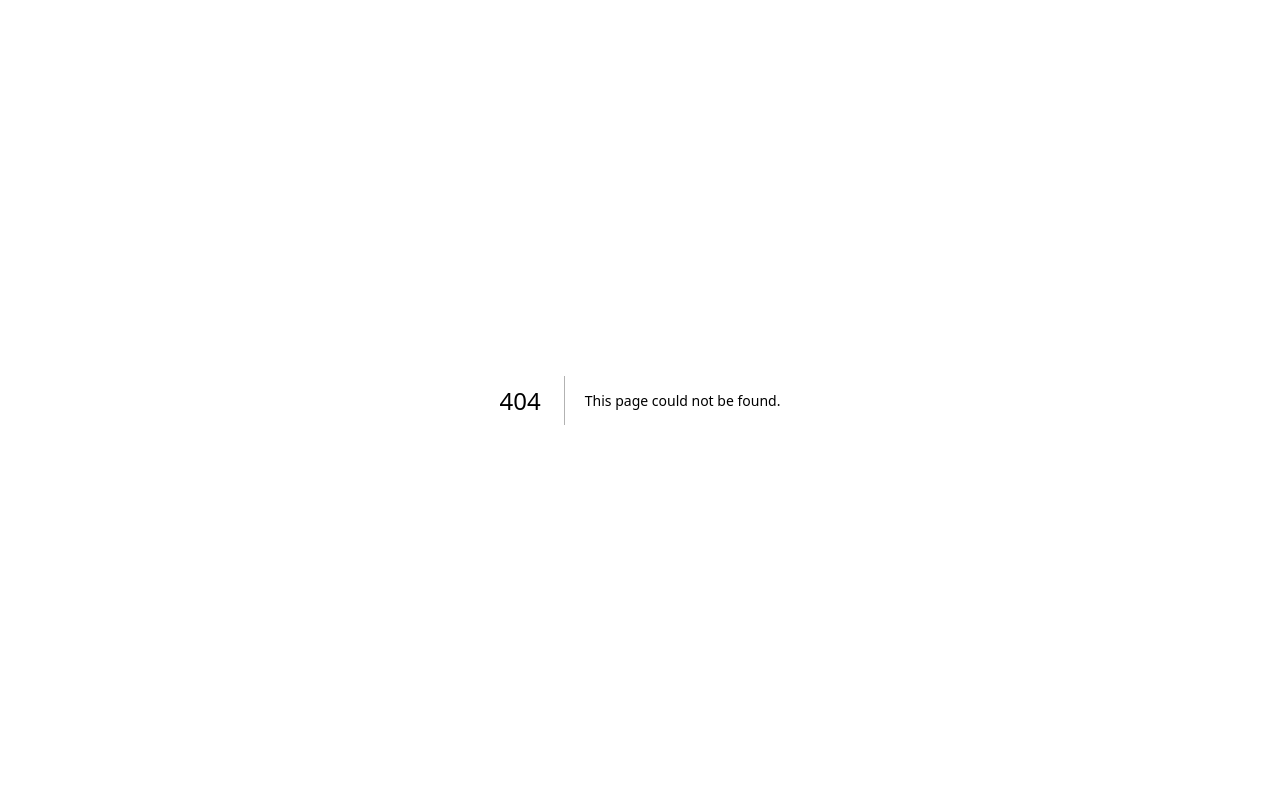
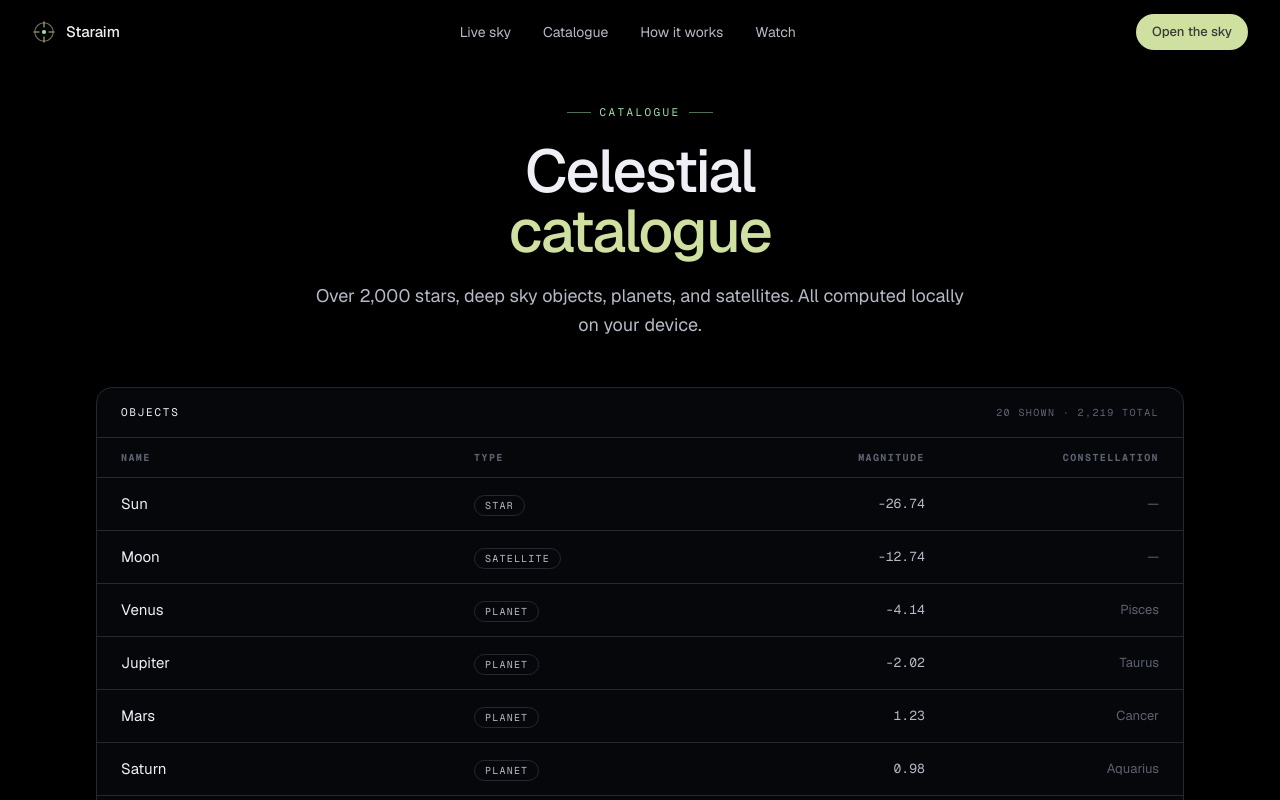
Before and after one commit to CodeInfiltrator/staraim, a Next.js app: page /catalogue in a window 1280 px wide. Before the commit this address had no page. Shown: the top 800 px of the page. Built offline with nearby package versions, Linux system fonts and the light colour scheme.

Commit message:
Split Live Sky and Catalogue into separate pages

```diff
--- /dev/null
+++ b/src/app/catalogue/page.tsx
@@ -0,0 +1,117 @@
+import { Nav } from "@/components/sections/Nav";
+import { Starfield } from "@/components/sky/Starfield";
+
+export const metadata = {
+  title: "Catalogue — Staraim",
+  description: "Browse the Staraim celestial catalogue — stars, deep sky objects, planets, and satellites.",
+};
+
+const CATALOGUE = [
+  { name: "Sun", type: "Star", mag: "-26.74", constellation: "—" },
+  { name: "Moon", type: "Satellite", mag: "-12.74", constellation: "—" },
+  { name: "Venus", type: "Planet", mag: "-4.14", constellation: "Pisces" },
+  { name: "Jupiter", type: "Planet", mag: "-2.02", constellation: "Taurus" },
+  { name: "Mars", type: "Planet", mag: "1.23", constellation: "Cancer" },
+  { name: "Saturn", type: "Planet", mag: "0.98", constellation: "Aquarius" },
+  { name: "Sirius", type: "Star", mag: "-1.46", constellation: "Canis Major" },
+  { name: "Canopus", type: "Star", mag: "-0.72", constellation: "Carina" },
+  { name: "Arcturus", type: "Star", mag: "-0.05", constellation: "Boötes" },
+  { name: "Vega", type: "Star", mag: "0.03", constellation: "Lyra" },
+  { name: "Capella", type: "Star", mag: "0.08", constellation: "Auriga" },
+  { name: "Rigel", type: "Star", mag: "0.13", constellation: "Orion" },
+  { name: "Procyon", type: "Star", mag: "0.34", constellation: "Canis Minor" },
+  { name: "Betelgeuse", type: "Star", mag: "0.50", constellation: "Orion" },
+  { name: "Orion Nebula (M42)", type: "Nebula", mag: "4.00", constellation: "Orion" },
+  { name: "Andromeda Galaxy (M31)", type: "Galaxy", mag: "3.44", constellation: "Andromeda" },
+  { name: "Pleiades (M45)", type: "Open Cluster", mag: "1.60", constellation: "Taurus" },
+  { name: "Beehive Cluster (M44)", type: "Open Cluster", mag: "3.70", constellation: "Cancer" },
+  { name: "Crab Nebula (M1)", type: "Supernova Remnant", mag: "8.40", constellation: "Taurus" },
+  { name: "ISS (ZARYA)", type: "Satellite", mag: "-2.00", constellation: "—" },
+];
+
+export default function CataloguePage() {
+  return (
+    <>
+      <Nav />
+      <main className="min-h-screen bg-void pt-24 pb-16">
+        <div className="pointer-events-none fixed inset-0 -z-10">
+          <Starfield density={0.25} />
+        </div>
+
+        <div className="mx-auto max-w-6xl px-5 sm:px-8">
+          <header className="mb-12 text-center">
+            <span className="inline-flex items-center gap-2 font-mono text-[11px] tracking-[0.22em] text-mint uppercase">
+              <span className="h-px w-6 bg-mint/50" />
+              Catalogue
+              <span className="h-px w-6 bg-mint/50" />
+            </span>
+            <h1 className="mt-5 text-balance text-4xl font-medium tracking-[-0.03em] text-mist sm:text-5xl lg:text-6xl">
+              Celestial
+              <br />
+              <span className="text-sage">catalogue</span>
+            </h1>
+            <p className="mx-auto mt-5 max-w-2xl text-lg leading-relaxed text-fog">
+              Over 2,000 stars, deep sky objects, planets, and satellites.
+              All computed locally on your device.
+            </p>
+          </header>
+
+          <div className="overflow-hidden rounded-2xl border border-line bg-surface/60 backdrop-blur-sm">
+            <div className="flex items-center justify-between border-b border-line px-6 py-4">
+              <span className="font-mono text-[11px] tracking-[0.16em] text-mist uppercase">
+                Objects
+              </span>
+              <span className="font-mono text-[10px] tracking-[0.14em] text-dim uppercase">
+                {CATALOGUE.length} shown · 2,219 total
+              </span>
+            </div>
+
+            <div className="overflow-x-auto">
+              <table className="w-full">
+                <thead>
+                  <tr className="border-b border-line">
+                    <th className="px-6 py-3 text-left font-mono text-[10px] tracking-[0.14em] text-dim uppercase">
+                      Name
+                    </th>
+                    <th className="px-6 py-3 text-left font-mono text-[10px] tracking-[0.14em] text-dim uppercase">
+                      Type
+                    </th>
+                    <th className="px-6 py-3 text-right font-mono text-[10px] tracking-[0.14em] text-dim uppercase">
+                      Magnitude
+                    </th>
+                    <th className="px-6 py-3 text-right font-mono text-[10px] tracking-[0.14em] text-dim uppercase">
+                      Constellation
+                    </th>
+                  </tr>
+                </thead>
+                <tbody className="divide-y divide-line">
+                  {CATALOGUE.map((obj, i) => (
+                    <tr
+                      key={i}
+                      className="transition-colors hover:bg-surface-2"
+                    >
+                      <td className="px-6 py-3.5 text-[15px] text-mist">
+                        {obj.name}
+                      </td>
+                      <td className="px-6 py-3.5">
+                        <span className="inline-flex rounded-pill border border-line px-2.5 py-0.5 font-mono text-[10px] tracking-[0.12em] text-fog uppercase">
+                          {obj.type}
+                        </span>
+                      </td>
+                      <td className="px-6 py-3.5 text-right font-mono text-[13px] text-fog tabular-nums">
+                        {obj.mag}
+                      </td>
+                      <td className="px-6 py-3.5 text-right text-[13px] text-dim">
+                        {obj.constellation}
+                      </td>
+                    </tr>
+                  ))}
+                </tbody>
+              </table>
+            </div>
+          </div>
+        </div>
+      </main>
+    </>
+  );
+}
--- a/src/app/page.tsx
+++ b/src/app/page.tsx
@@ -1,10 +1,8 @@
 import { Nav } from "@/components/sections/Nav";
 import { Hero } from "@/components/sections/Hero";
-import { SkyDemo } from "@/components/sections/SkyDemo";
 import { HowItWorks } from "@/components/sections/HowItWorks";
 import { WatchExperience } from "@/components/sections/WatchExperience";
 import { Features } from "@/components/sections/Features";
-import { Catalogue } from "@/components/sections/Catalogue";
 import { CTA } from "@/components/sections/CTA";
 import { Footer } from "@/components/sections/Footer";
 
@@ -14,11 +12,9 @@ export default function Page() {
       <Nav />
       <main>
         <Hero />
-        <SkyDemo />
         <HowItWorks />
         <WatchExperience />
         <Features />
-        <Catalogue />
         <CTA />
       </main>
       <Footer />
--- /dev/null
+++ b/src/app/sky/page.tsx
@@ -0,0 +1,43 @@
+import { Nav } from "@/components/sections/Nav";
+import { Starfield } from "@/components/sky/Starfield";
+import { SkyMap } from "@/components/sky/SkyMap";
+
+export const metadata = {
+  title: "Live Sky — Staraim",
+  description: "Interactive live sky map with real-time star positions, planets, satellites and object identification.",
+};
+
+export default function SkyPage() {
+  return (
+    <>
+      <Nav />
+      <main className="min-h-screen bg-void pt-24 pb-12">
+        <div className="mx-auto max-w-7xl px-5 sm:px-8">
+          <header className="mb-8 text-center">
+            <span className="inline-flex items-center gap-2 font-mono text-[11px] tracking-[0.22em] text-mint uppercase">
+              <span className="h-px w-6 bg-mint/50" />
+              Live sky
+              <span className="h-px w-6 bg-mint/50" />
+            </span>
+            <h1 className="mt-5 text-balance text-4xl font-medium tracking-[-0.03em] text-mist sm:text-5xl lg:text-6xl">
+              See what's above
+              <br />
+              <span className="text-sage">right now</span>
+            </h1>
+            <p className="mx-auto mt-5 max-w-2xl text-lg leading-relaxed text-fog">
+              A live, interactive map of the sky computed from real ephemeris data.
+              Drag to explore, tap to identify, and scrub through time.
+            </p>
+          </header>
+
+          <div className="relative">
+            <div className="pointer-events-none absolute -inset-20 -z-10">
+              <Starfield density={0.3} />
+            </div>
+            <SkyMap className="h-[min(85vh,52rem)] w-full" />
+          </div>
+        </div>
+      </main>
+    </>
+  );
+}
--- a/src/components/sections/Footer.tsx
+++ b/src/components/sections/Footer.tsx
@@ -8,7 +8,7 @@ const COLUMNS = [
       { label: "Live sky", href: "#sky" },
       { label: "How it works", href: "#how" },
       { label: "The watch", href: "#watch" },
-      { label: "Catalogue", href: "#catalogue" },
+      { label: "Catalogue", href: "/catalogue" },
     ],
   },
   {
--- a/src/components/sections/Hero.tsx
+++ b/src/components/sections/Hero.tsx
@@ -62,27 +62,41 @@ export function Hero() {
 
           <Reveal from="up" delay={0.28}>
             <div className="mt-9 flex flex-wrap items-center gap-3">
-              <ButtonLink href="#sky">Open the live sky</ButtonLink>
-              <ButtonLink href="#watch" variant="secondary">
-                <WatchGlyph />
+              <ButtonLink href="/sky">Open the live sky</ButtonLink>
+              <ButtonLink href="/#watch" variant="secondary">
                 See the watch
               </ButtonLink>
             </div>
           </Reveal>
 
           <Reveal from="up" delay={0.36}>
-            <dl className="mt-12 grid max-w-lg grid-cols-2 gap-x-8 gap-y-5 border-t border-line pt-7 sm:grid-cols-4">
-              {STATS.map((s) => (
-                <div key={s.label}>
-                  <dt className="text-2xl font-medium tracking-[-0.02em] text-mist tabular-nums">
-                    {s.value}
-                  </dt>
-                  <dd className="mt-1 font-mono text-[10px] tracking-[0.14em] text-dim uppercase">
-                    {s.label}
-                  </dd>
+            <div className="mt-10 rounded-2xl border border-line bg-surface/60 p-6 backdrop-blur-sm">
+              <div className="flex flex-col gap-4 sm:flex-row sm:items-center sm:justify-between">
+                <div>
+                  <h3 className="text-lg font-medium tracking-[-0.01em] text-mist">
+                    Download our app
+                  </h3>
+                  <p className="mt-1 text-sm text-fog">
+                    Coming soon to the App Store. Join the waitlist to get early access.
+                  </p>
                 </div>
-              ))}
-            </dl>
+                <div className="flex flex-wrap gap-2">
+                  <button
+                    disabled
+                    className="inline-flex cursor-not-allowed items-center gap-2 rounded-pill border border-line bg-surface-2 px-5 py-2.5 text-sm font-medium text-dim opacity-60"
+                  >
+                    <AppleIcon />
+                    App Store — Coming soon
+                  </button>
+                  <button
+                    disabled
+                    className="inline-flex cursor-not-allowed items-center gap-2 rounded-pill border border-line bg-surface-2 px-5 py-2.5 text-sm font-medium text-dim opacity-60"
+                  >
+                    TestFlight — Coming soon
+                  </button>
+                </div>
+              </div>
+            </div>
           </Reveal>
         </div>
 
@@ -108,20 +122,10 @@ export function Hero() {
   );
 }
 
-function WatchGlyph() {
+function AppleIcon() {
   return (
-    <svg width="15" height="15" viewBox="0 0 24 24" fill="none" aria-hidden>
-      <rect
-        x="7"
-        y="5"
-        width="10"
-        height="14"
-        rx="3.2"
-        stroke="currentColor"
-        strokeWidth="1.4"
-      />
-      <path d="M9 5 10 2.5h4L15 5" stroke="currentColor" strokeWidth="1.4" />
-      <path d="M12 10v4M10 12h4" stroke="currentColor" strokeWidth="1.4" />
+    <svg width="18" height="18" viewBox="0 0 24 24" fill="currentColor" aria-hidden>
+      <path d="M18.71 19.5c-.83 1.24-1.71 2.45-3.05 2.47-1.34.03-1.77-.79-3.29-.79-1.53 0-2 .77-3.27.82-1.31.05-2.3-1.32-3.14-2.53C4.25 17 2.94 12.45 4.7 9.39c.87-1.52 2.43-2.48 4.12-2.51 1.28-.02 2.5.87 3.29.87.78 0 2.26-1.07 3.81-.91.65.03 2.47.26 3.64 1.98-.09.06-2.17 1.28-2.15 3.81.03 3.02 2.65 4.03 2.68 4.04-.03.07-.42 1.44-1.38 2.83M13 3.5c.73-.83 1.94-1.46 2.94-1.5.13 1.17-.34 2.35-1.04 3.19-.69.85-1.83 1.51-2.95 1.42-.15-1.15.41-2.35 1.05-3.11z" />
     </svg>
   );
 }
--- a/src/components/sections/Nav.tsx
+++ b/src/components/sections/Nav.tsx
@@ -5,10 +5,10 @@ import Link from "next/link";
 import { AnimatePresence, motion, useReducedMotion } from "motion/react";
 
 const LINKS = [
-  { href: "#sky", label: "Live sky" },
-  { href: "#how", label: "How it works" },
-  { href: "#watch", label: "Watch" },
-  { href: "#catalogue", label: "Catalogue" },
+  { href: "/sky", label: "Live sky" },
+  { href: "/catalogue", label: "Catalogue" },
+  { href: "/#how", label: "How it works" },
+  { href: "/#watch", label: "Watch" },
 ];
 
 export function Nav() {
@@ -53,30 +53,12 @@ export function Nav() {
         </div>
 
         <div className="flex items-center gap-3">
-          <a
-            href="#sky"
+          <Link
+            href="/sky"
             className="hidden rounded-pill bg-sage px-4 py-2 text-[13px] font-medium text-char transition-colors hover:bg-[#dcebba] sm:inline-flex"
           >
             Open the sky
-          </a>
-          <button
-            onClick={() => setOpen((v) => !v)}
-            aria-label="Toggle menu"
-            className="flex h-9 w-9 cursor-pointer items-center justify-center rounded-pill border border-line text-mist md:hidden"
-          >
-            <span className="flex flex-col gap-[5px]">
-              <span
-                className={`block h-px w-4 bg-current transition-transform ${
-                  open ? "translate-y-[3px] rotate-45" : ""
-                }`}
-              />
-              <span
-                className={`block h-px w-4 bg-current transition-transform ${
-                  open ? "-translate-y-[3px] -rotate-45" : ""
-                }`}
-              />
-            </span>
-          </button>
+          </Link>
         </div>
       </nav>
 
@@ -100,6 +82,13 @@ export function Nav() {
                   {l.label}
                 </Link>
               ))}
+              <Link
+                href="/sky"
+                onClick={() => setOpen(false)}
+                className="mt-2 inline-flex items-center justify-center rounded-pill bg-sage px-4 py-2 text-[13px] font-medium text-char"
+              >
+                Open the sky
+              </Link>
             </div>
           </motion.div>
         ) : null}
```
